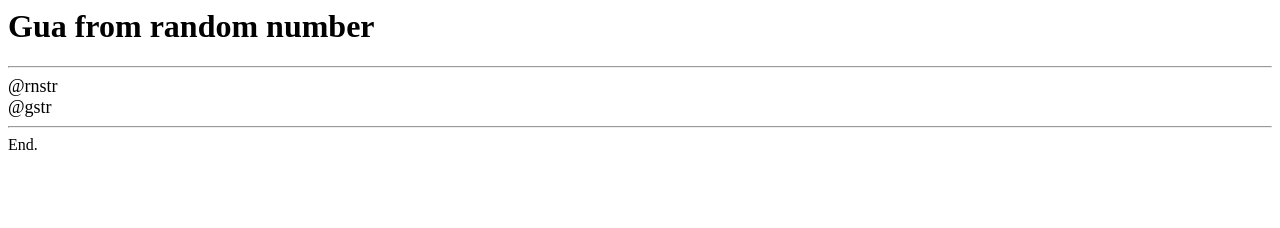
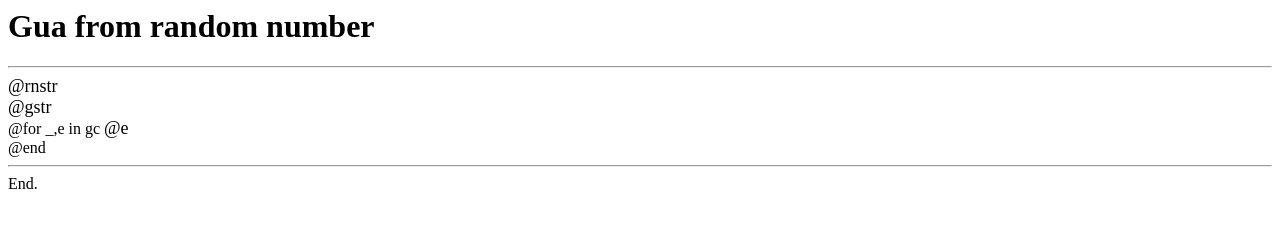
Before and after one commit to vajrabisj/mvweb, a plain HTML site: page grand.html in a window 1280 px wide. Drawn offline with Linux system fonts and the light colour scheme.

Commit message:
add guaci

```diff
--- a/grand.html
+++ b/grand.html
@@ -3,5 +3,8 @@
 <hr>
 <font size="4">@rnstr</font><br>
 <font size="4">@gstr</font><br>
+@for _,e in gc
+    <font size="4">@e</font><br>
+@end
 <hr>
 End.
```
Also changed, not shown: 2 other files.
